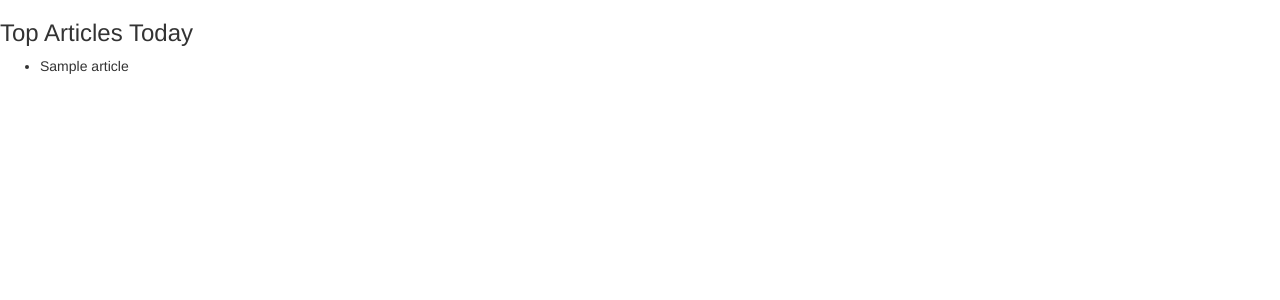
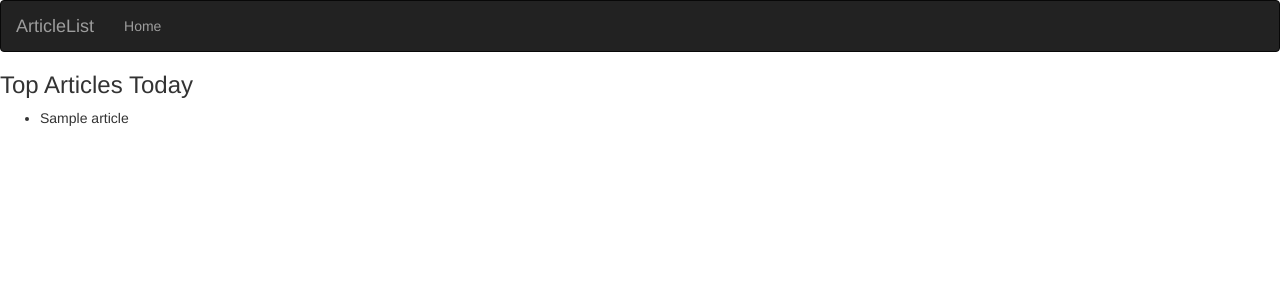
Before and after one commit to WanjikuKatuni/newsapi, a Flask app: template app/templates/index.html in a window 1280 px wide. Shown: the top 300 px of the page. Run offline with Flask 2, Linux system fonts and the light colour scheme; the template is opened without the code that fills it: most values are stand-ins (such as "Sample title", 1, 10 or a date in 2020); parts of the project's set-up code (start-up, migrations or seed data) failed here and were passed over; some libraries are stand-ins or nearby versions.

Commit message:
add navbar block

```diff
--- a/app/templates/base.html
+++ b/app/templates/base.html
@@ -10,6 +10,10 @@
         {%endif%}
     </head>
     <body>
+        <!-- navbar block -->
+        {%block navbar%}
+            {% include 'navbar.html' %}
+        {%endblock%}
         <!-- content block -->
         {%block content%}
 
--- /dev/null
+++ b/app/templates/navbar.html
@@ -0,0 +1,18 @@
+<div class="navbar navbar-inverse" role="navigation">
+    <div class="container-fluid">
+        <div class="navbar-header">
+            <button type="button" class="navbar-toggle" data-toggle="collapse" data-target=".navbar-collapse">
+              <span class="sr-only">Toggle navigation</span>
+              <span class="icon-bar"></span>
+              <span class="icon-bar"></span>
+              <span class="icon-bar"></span>
+            </button>
+            <a class="navbar-brand" href="/"> ArticleList </a>
+        </div>
+        <div class="navbar-collapse collapse">
+            <ul class="nav navbar-nav">
+                <li><a href="/">Home</a></li>
+        </div>
+
+    </div>
+</div>
```
